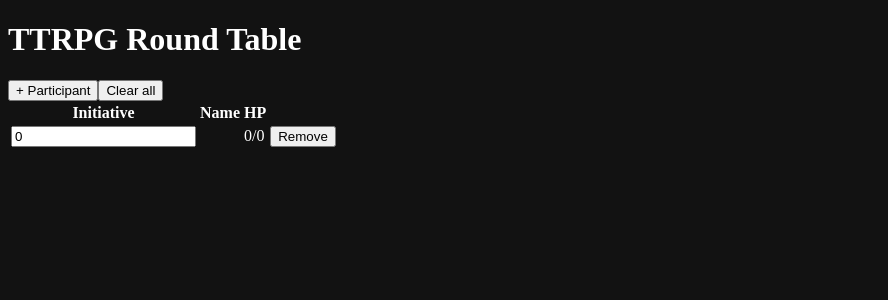
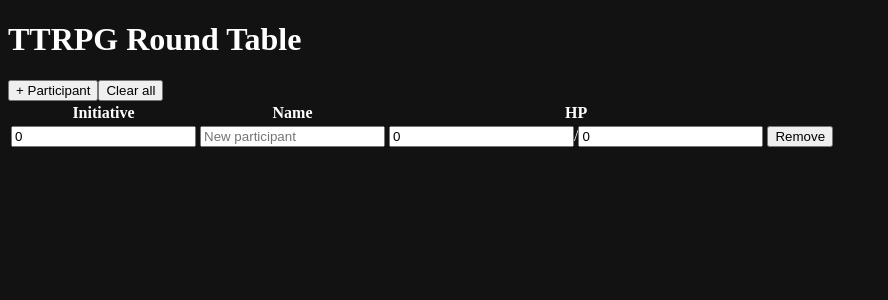
Before and after one commit to matou/TTRPG-Round-Table, a React (Vite) app: page / in a window 1280 px wide. Both pictures are taken after a click on the button "+ Participant". Shown: the top 300 px of the page, without its empty margins (0-888 px from the left). Built offline with nearby package versions, Linux system fonts and the light colour scheme.

Commit message:
Make name and hp editable in participant table

```diff
--- a/src/App.jsx
+++ b/src/App.jsx
@@ -22,8 +22,12 @@ function participantTable(participants, setParticipants) {
             <tr key={index}>
               <td><input type="number" value={participant.initiative}
                     onChange={(e) => setParticipants(participants.map((p, i) => i === index ? {...p, initiative: parseInt(e.target.value)} : p))} /></td>
-              <td>{participant.name}</td>
-              <td>{participant.hpCurrent}/{participant.hpMax}</td>
+              <td><input type="text" value={participant.name} placeholder='New participant' onChange={(e) => setParticipants(participants.map((p, i) => i === index ? {...p, name: e.target.value} : p))}/></td>
+              <td>
+                <input type="number" value={participant.hpCurrent} onChange={(e) => setParticipants(participants.map((p, i) => i === index ? {...p, hpCurrent: parseInt(e.target.value)} : p))} />
+                /
+                <input type="number" value={participant.hpMax} onChange={(e) => setParticipants(participants.map((p, i) => i === index ? {...p, hpMax: parseInt(e.target.value)} : p))} />
+              </td>
               <td><button onClick={() => removeParticipant(participants, setParticipants, index)}>Remove</button></td>
             </tr>
           ))}
```
